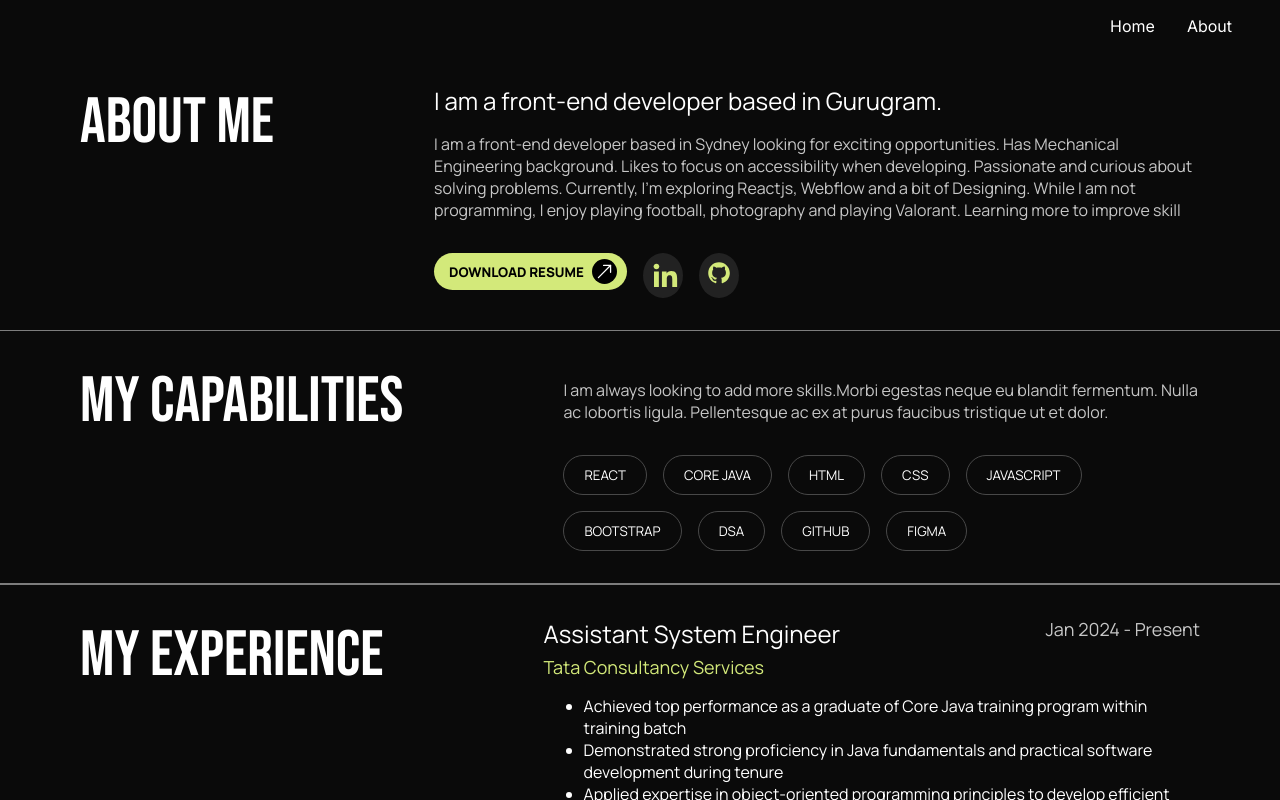
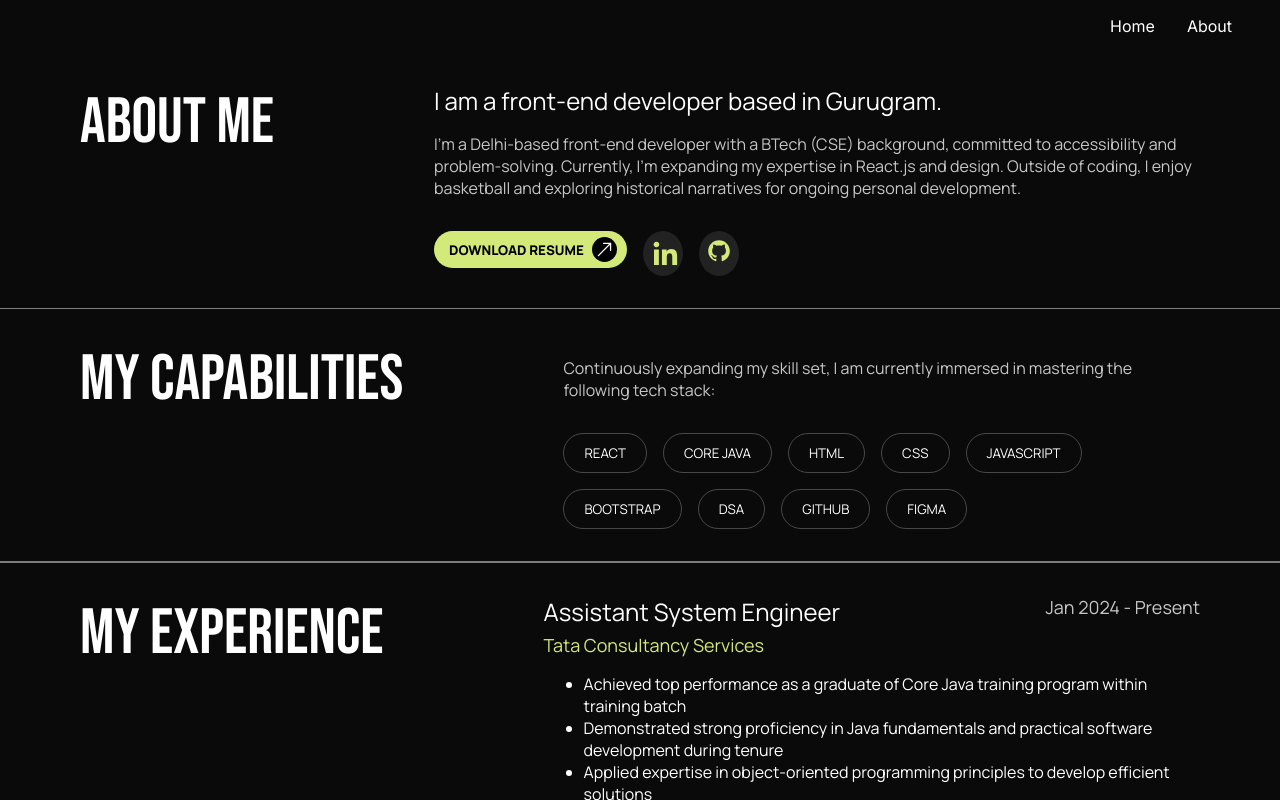
Before and after one commit to jasmeetsingh-1/portfolio, a React (Create React App) app: page / in a window 1280 px wide. Both pictures are taken after a click on the item "About". Shown: the top 800 px of the page. Built offline with nearby package versions, Linux system fonts and the light colour scheme.

Commit message:
new content

```diff
--- a/src/components/about/about.jsx
+++ b/src/components/about/about.jsx
@@ -28,13 +28,11 @@ function About() {
         <div className="about-me-right-section">
           <h4>I am a front-end developer based in Gurugram.</h4>
           <p>
-            I am a front-end developer based in Sydney looking for exciting
-            opportunities. Has Mechanical Engineering background. Likes to focus
-            on accessibility when developing. Passionate and curious about
-            solving problems. Currently, I’m exploring Reactjs, Webflow and a
-            bit of Designing. While I am not programming, I enjoy playing
-            football, photography and playing Valorant. Learning more to improve
-            skill
+            I'm a Delhi-based front-end developer with a BTech (CSE) background,
+            committed to accessibility and problem-solving. Currently, I'm
+            expanding my expertise in React.js and design. Outside of coding, I
+            enjoy basketball and exploring historical narratives for ongoing
+            personal development.
           </p>
           <div className="right-section-button-holder">
             <a
@@ -65,9 +63,8 @@ function About() {
           <h4 className="heading-font-portfolio">MY CAPABILITIES</h4>
           <div className="about-right-section">
             <p>
-              I am always looking to add more skills.Morbi egestas neque eu
-              blandit fermentum. Nulla ac lobortis ligula. Pellentesque ac ex at
-              purus faucibus tristique ut et dolor.
+              Continuously expanding my skill set, I am currently immersed in
+              mastering the following tech stack:
             </p>
             <div className="capabilites-list-holder">
               {capibilties.map((item) => {
```
